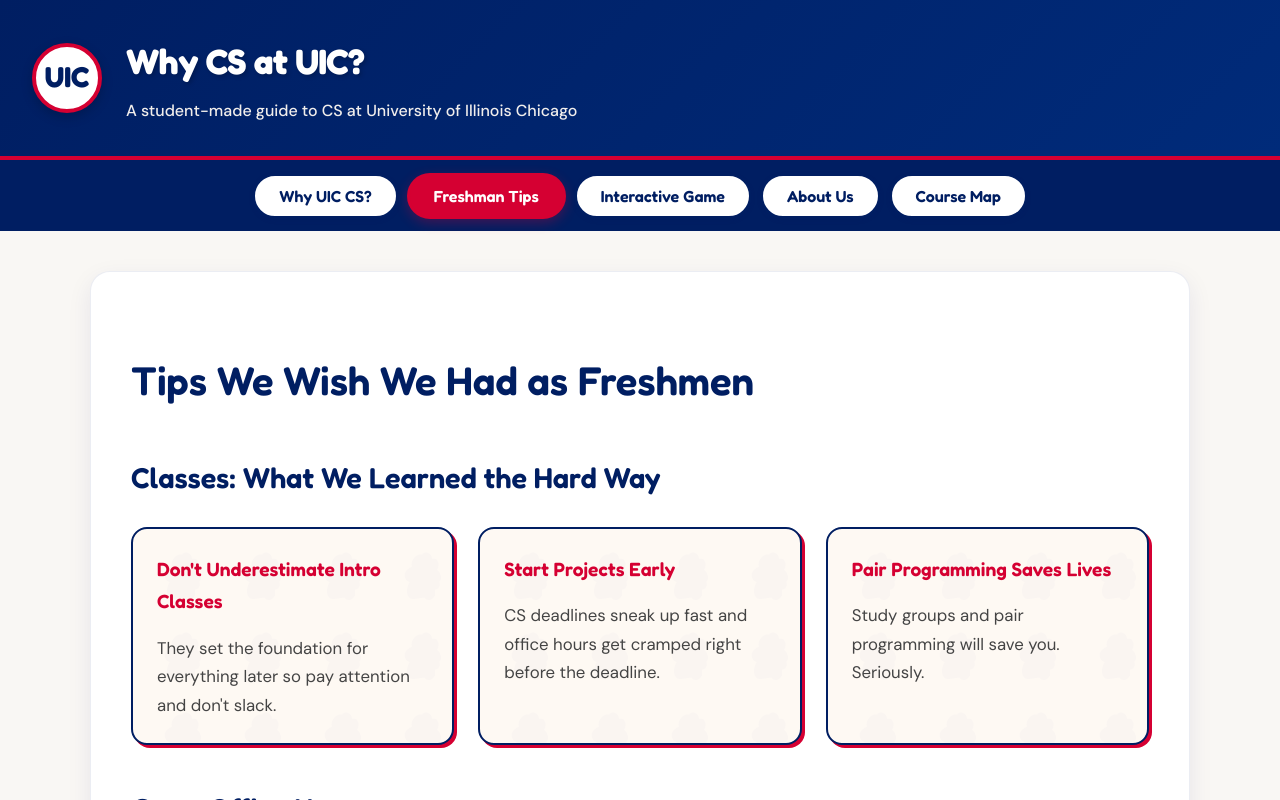
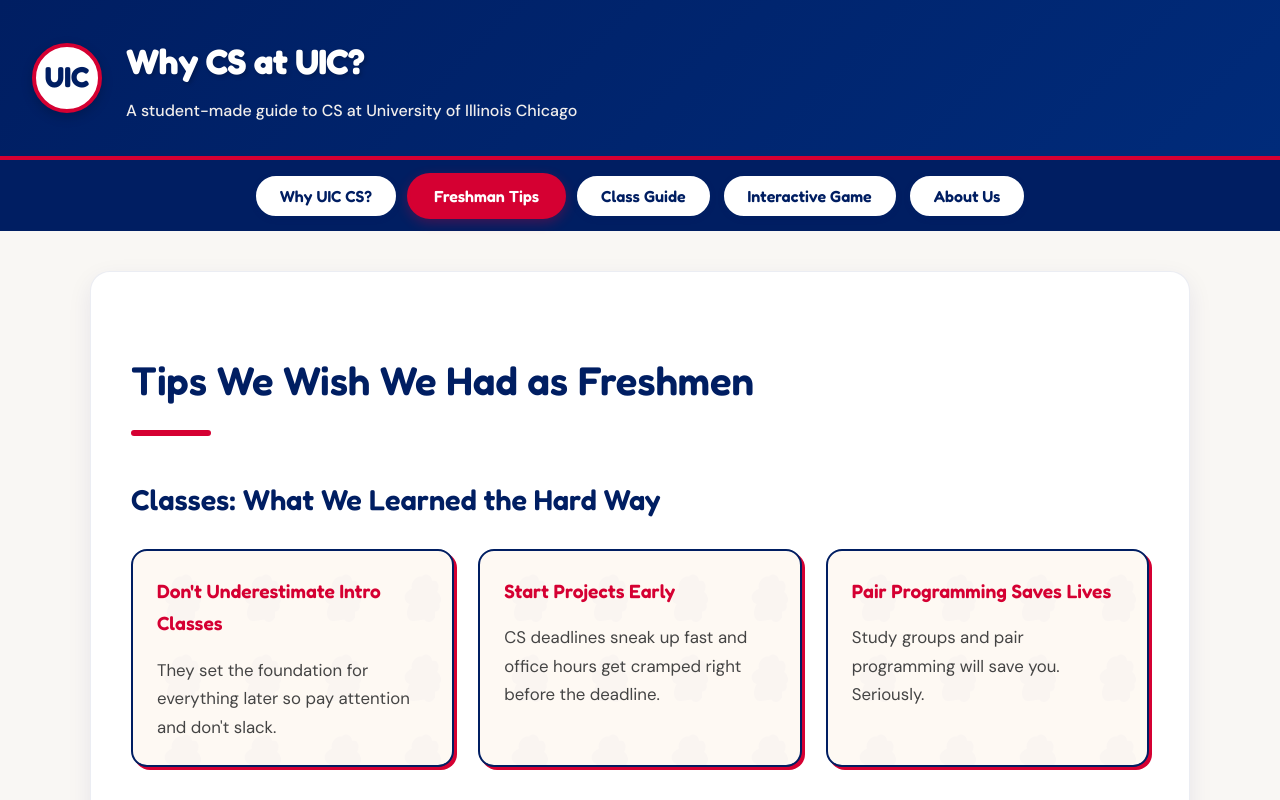
Before and after one commit to barakahmulla/WhyCSatUIC, a React (Vite) app in the folder Dashboard/my-react-app/: page / in a window 1280 px wide. Both pictures are taken after a click on the button "Freshman Tips". Shown: the top 800 px of the page. Built offline with nearby package versions, Linux system fonts and the light colour scheme.

Commit message:
updated tips

```diff
--- a/Dashboard/my-react-app/src/About.jsx
+++ b/Dashboard/my-react-app/src/About.jsx
@@ -27,7 +27,7 @@ const About = () => (
         <p><strong>My UIC Story:</strong> I chose UIC because of its diversity and the resources it offers. So far, my experience here has been great, and I feel like I’ve gone through a really positive transformation since I first started. I used to be very introverted, and while I still am in some ways, I’ve learned how to find like minded people who are passionate about what they do. </p>
         <p><strong>Why Our Game? </strong> I was motivated to create this game because it felt like a fun and interactive way to showcase what the CS experience at UIC is like. I know choosing the right college can be a tough decision, but at UIC there are many different communities and opportunities where you can find your place. </p>
         <p><strong>Passion:</strong> Interested in AI/ML and product management </p>
-        <p><strong>Fun Fact:</strong>I have pet budgies </p>
+        <p><strong>Fun Fact:</strong> I have pet budgies </p>
       </div>
     </div>
 
--- a/Dashboard/my-react-app/src/App.jsx
+++ b/Dashboard/my-react-app/src/App.jsx
@@ -4,9 +4,7 @@ import Tips from './Tips';
 import Game from './Game';
 import Classes from './Classes';
 import About from './About';
-import MindMapView from './CourseMindMap';
 import './index.css';
-import uicLogo from './assets/UIC_Logo.png';
 
 function App() {
   const [activeTab, setActiveTab] = useState('Home');
@@ -18,34 +16,6 @@ function App() {
       case 'Classes': return <Classes />;
       case 'Game': return <Game />;
       case 'About': return <About />;
-      case 'Course Map':
-        return (
-          <div
-            style={{
-              position: 'fixed',
-              top: '240px',             // navbar height
-              left: 0,
-              right: 0,
-              bottom: 0,
-              zIndex: 1,
-              background: '#e2e8f0',   // outer bg
-              padding: '16px'          // small margin around the map
-            }}
-          >
-            <div
-              style={{
-                height: '100%',
-                width: '100%',
-                borderRadius: '16px',
-                overflow: 'hidden',
-                boxShadow: '0 10px 30px rgba(15,23,42,0.18)',
-                background: '#ffffff'
-              }}
-            >
-              <MindMapView />
-            </div>
-          </div>
-        );
       default: return <Home />;
     }
   };
@@ -65,7 +35,7 @@ function App() {
 
       {/* Navigation */}
       <nav className="navbar">
-        {['Home', 'Tips', 'Game', 'About', 'Course Map'].map((tab) => (
+        {['Home', 'Tips', 'Classes', 'Game', 'About'].map((tab) => (
           <button
             key={tab}
             className={`tab-button ${activeTab === tab ? 'active' : ''}`}
@@ -75,12 +45,10 @@ function App() {
              tab === 'Tips' ? 'Freshman Tips' :
              tab === 'Classes' ? 'Class Guide' :
              tab === 'Game' ? 'Interactive Game' :
-             tab === 'About' ? 'About Us' :
-             'Course Map'}
+             'About Us'}
           </button>
         ))}
       </nav>
-
 
       {/* Main Content */}
       <div className="container">
--- a/Dashboard/my-react-app/src/Tips.jsx
+++ b/Dashboard/my-react-app/src/Tips.jsx
@@ -1,6 +1,18 @@
+import React from 'react';
+
 const Tips = () => (
   <section>
     <h1>Tips We Wish We Had as Freshmen</h1>
+
+    {/* Cute Red Accent Line */}
+    <div style={{
+      width: '80px',
+      height: '6px',
+      backgroundColor: '#D50032',
+      borderRadius: '10px',
+      marginTop: '0.5rem',
+      marginBottom: '2.5rem'
+    }}></div>
 
     <div style={{ marginBottom: '2rem' }}>
       <h2>Classes: What We Learned the Hard Way</h2>
@@ -30,17 +42,17 @@ const Tips = () => (
       <div className="grid-card">
         <div className="card">
           <h3>Catch Mistakes Before Exams</h3>
-          <p>Get your questions answered and clarify concepts before it's too late.</p>
+          <p>Get your questions answered and clarify concepts before it's too late! Skipping lectures causes an inevitable snowball </p>
         </div>
 
         <div className="card">
           <h3>Build Relationships</h3>
-          <p>Connect with professors and TAs — these relationships matter for references and opportunities.</p>
+          <p>Connect with professors and TAs, promise they're nicer than you think, these relationships matter for references and opportunities.</p>
         </div>
 
         <div className="card">
           <h3>Feel Less Lost</h3>
-          <p>Office hours help you feel way less lost in big lectures.</p>
+          <p> Office hours help you feel less lost in big lectures + a great place to trauma bond & make new friends! </p>
         </div>
       </div>
     </div>
@@ -51,12 +63,12 @@ const Tips = () => (
       <div className="grid-card">
         <div className="card">
           <h3>Library</h3>
-          <p>Quiet floors when you really need to lock in. The 3rd floor of the Library of the Health Sciences is especially quiet.</p>
+          <p>Quiet floors when you really need to lock in. The 4th floor of the Library is especially quiet whether you neeed to lock in or nap.</p>
         </div>
 
         <div className="card">
           <h3>CS Building Collaboration Spaces</h3>
-          <p>The new CDRLC lounge is perfect for group work and has all the tech you need.</p>
+          <p>The new CDRLC lounge is perfect for group work and has all the tech you need. Booth room is OP. </p>
         </div>
 
         <div className="card">
@@ -76,38 +88,26 @@ const Tips = () => (
       <p>Studying runs on fuel. Some favorites:</p>
       <div className="grid-card">
         <div className="card">
-          <h3>Panda Express</h3>
-          <p>For quick meals when you're in a rush between classes.</p>
+          <h3> Halal Shack </h3>
+          <p>For quick meals when you're in a rush between classes. Cheeseburger is so underrated!! </p>
         </div>
 
         <div className="card">
           <h3>Taylor Street Spots</h3>
-          <p>For actual good food. Jim's Original for a quick polish, or Joy Yee for bubble tea.</p>
+          <p> For actual good food. Jarabe fish tacos are *chefs kiss*. Gather's ofc for the best boba + matcha ever! </p>
         </div>
 
         <div className="card">
           <h3>Coffee Shops</h3>
-          <p>For late-night grind sessions. Argo Tea is a favorite.</p>
+          <p> Ground Up + Swadesi + Two Shades + Overlay + Core Coffee + Dunkin!!</p>
         </div>
       </div>
     </div>
 
-    {/* <div className="callout-box">
-      <h3>If We Had More Time...</h3>
-      <p>We'd totally add a <strong>class rating page</strong> where students share:</p>
-      <ul style={{ lineHeight: '1.8' }}>
-        <li>Difficulty level</li>
-        <li>Workload</li>
-        <li>Best professors</li>
-        <li>Survival tips</li>
-      </ul>
-      <p style={{ fontStyle: 'italic', color: '#666' }}>(future update maybe?)</p>
-    </div> */}
-
     <div className="highlight-box">
       <h3>Pro Tip for CS 111/141</h3>
       <p style={{ margin: 0, fontSize: '1.1rem' }}>
-        Practice your logic on a whiteboard before you start typing code. It helps you think through the problem before diving in.
+      Don’t jump straight into coding. First, write out what the input is, what the output should be, and one small example. If you can explain the logic in plain English, the code will come way easier (and with fewer bugs).
       </p>
     </div>
   </section>
```
Also changed, not shown: 2 other files (tests, documents, lock files or other folders).
